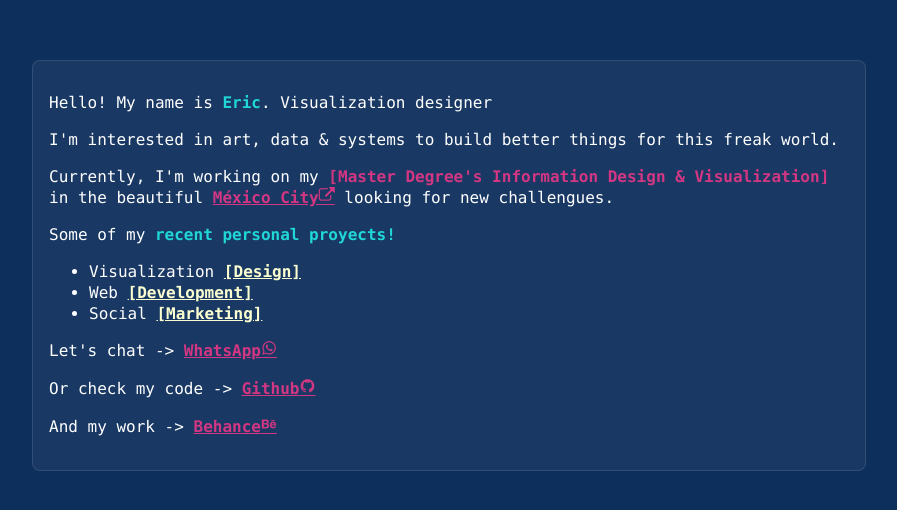
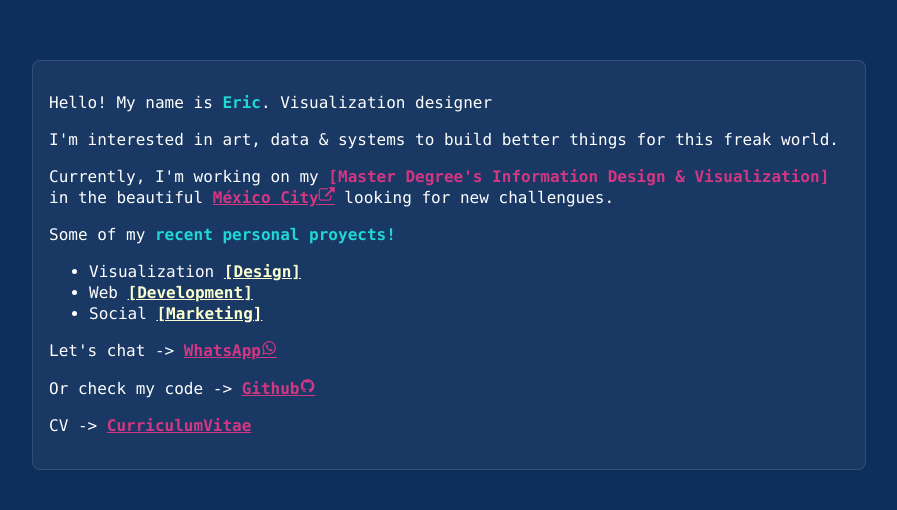
Before and after one commit to ciretorres/ciretorres.github.io, a Vue app: page / in a window 1280 px wide. Shown: the top 510 px of the page, without its empty margins (191-1088 px from the left). Built offline with nearby package versions, Linux system fonts and the light colour scheme; what dai-maps would draw is missing.

Commit message:
adding cv to inicio

```diff
--- a/src/views/Inicio.vue
+++ b/src/views/Inicio.vue
@@ -51,13 +51,13 @@
         </a>
       </p>
       <p>
-        And my work ->
+        CV ->
         <a
-          href="https://www.behance.net/ciretorres"
+          href="https://xd.adobe.com/view/6e6a30c0-f541-4cab-a5bb-1e817c9cec5c-3b39/?fullscreen"
           target="_blank"
           class="color-red"
           >
-          Behance<span class="icon icon-behance"></span>
+          CurriculumVitae
         </a>
       </p>
     </div>
```
